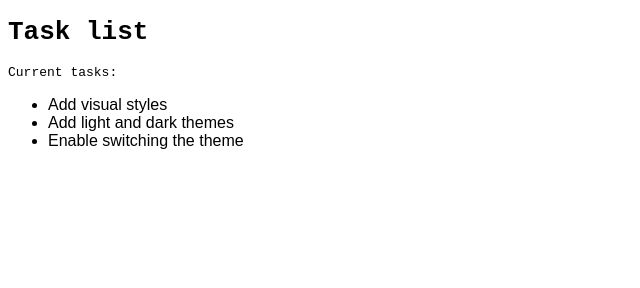
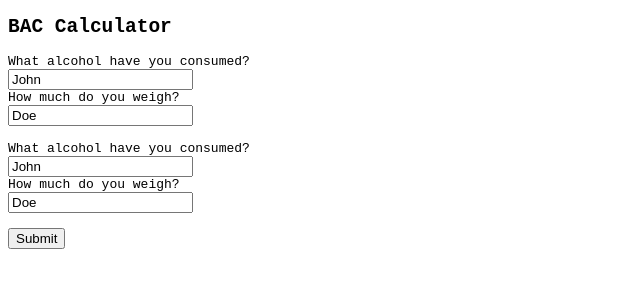
Before and after one commit to poojha-p/BAC-Calculator, a plain HTML site: page index.html in a window 1280 px wide. Shown: the whole page, without its empty margins (0-640 px from the left). Drawn offline with Linux system fonts and the light colour scheme.

Commit message:
added textboxes for input

```diff
--- a/app.css
+++ b/app.css
@@ -6,6 +6,6 @@ ul {
     font-family: helvetica;
 }
 
-li {
+.list {
     font-family:Arial, Helvetica, sans-serif;
 }
--- a/index.html
+++ b/index.html
@@ -8,12 +8,17 @@
     <link rel="stylesheet" href="app.css">
 </head>
 <body>
-    <h1>Task list</h1>
-    <p id="msg">Current tasks:</p>
-    <ul>
-        <li class="list">Add visual styles</li>
-        <li class="list">Add light and dark themes</li>
-        <li>Enable switching the theme</li>
-    </ul>
+    <h2>BAC Calculator</h2>
+        <form action="/action_page.php">
+            <label for="drink">What alcohol have you consumed?</label><br>
+            <input type="text" id="alc_brand" name="fname" value="John"><br>
+            <label for="weight">How much do you weigh?</label><br>
+            <input type="text" id="weight" name="lname" value="Doe"><br><br>
+            <label for="drink">What alcohol have you consumed?</label><br>
+            <input type="text" id="alc_brand" name="fname" value="John"><br>
+            <label for="weight">How much do you weigh?</label><br>
+            <input type="text" id="weight" name="lname" value="Doe"><br><br>
+            <input type="submit" value="Submit">
+          </form>
 </body>
 </html>
```
